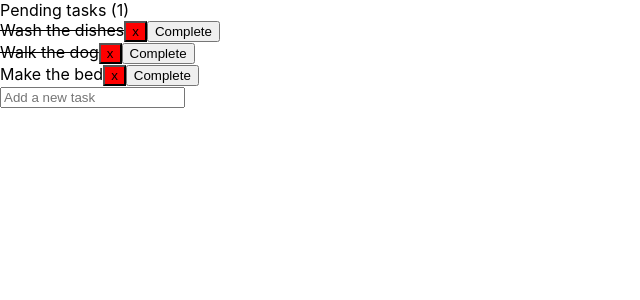
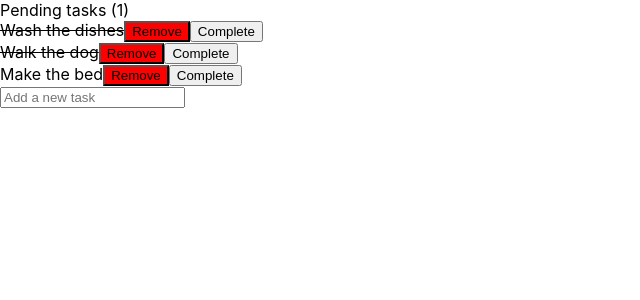
Before and after one commit to Bibhor2000/todo, a React (Create React App) app: page / in a window 1280 px wide. Shown: the top 300 px of the page, without its empty margins (0-640 px from the left). Built offline with nearby package versions, Linux system fonts and the light colour scheme.

Commit message:
second commit, reviewing parts of code and adding comments/small notes

```diff
--- a/src/App.js
+++ b/src/App.js
@@ -3,16 +3,16 @@ import './App.css';
 import React, { useState, useEffect } from 'react';
 
 //Function for shaping the appearance of a task element
-function Task({ task, index, completeTask, removeTask }) {
+function Task({ task, index, markTask, removeTask }) {
   return (
       <div
           className="task"
-          style={{ textDecoration: task.completed ? "line-through" : "" }}
+          style={{ textDecoration: task.completed ? "line-through" : "" }} //Terinary operator for marking completed task
       >
           {task.title}
 
-          <button style={{ background: "red" }} onClick={() => removeTask(index)}>x</button>
-          <button onClick={() => completeTask(index)}>Complete</button>
+          <button style={{ background: "red" }} onClick={() => removeTask(index)}>Remove</button>
+          <button onClick={() => markTask(index)}>Complete</button>
 
       </div>
   );
@@ -22,11 +22,12 @@ function Task({ task, index, completeTask, removeTask }) {
 function CreateTask({ addTask }) {
   const [value, setValue] = useState("");
 
-  const handleSubmit = e => {
-      e.preventDefault();
+  const handleSubmit = event => {
+      event.preventDefault();
       if (!value) return;
       addTask(value);
       setValue("");
+      //console.log(value);
   }
   return (
       <form onSubmit={handleSubmit}>
@@ -35,7 +36,7 @@ function CreateTask({ addTask }) {
               className="input"
               value={value}
               placeholder="Add a new task"
-              onChange={e => setValue(e.target.value)}
+              onChange={event => setValue(event.target.value)}
           />
       </form>
   );
@@ -68,7 +69,7 @@ function App () {
       setTasks(newTasks);
   };
 
-  const completeTask = index => {
+  const markTask = index => {
       const newTasks = [...tasks];
       newTasks[index].completed = true;
       setTasks(newTasks);
@@ -88,7 +89,7 @@ function App () {
                   <Task
                   task={task}
                   index={index}
-                  completeTask={completeTask}
+                  markTask={markTask}
                   removeTask={removeTask}
                   key={index}
                   />
```
Also changed, not shown: src/references.txt.
